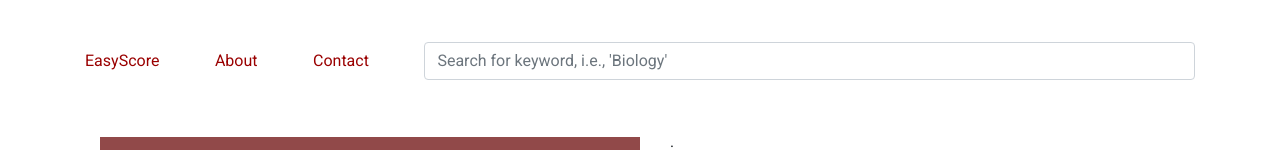
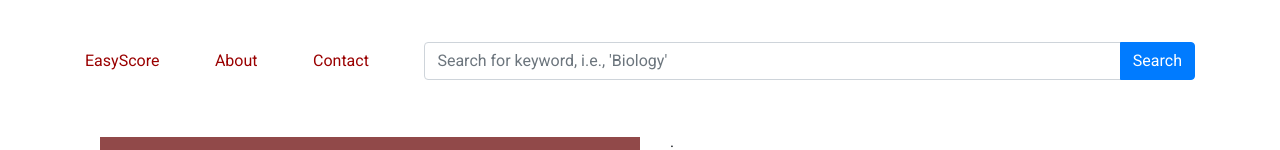
Before and after one commit to s-munro/easyscore, a React (Create React App) app in the folder the-easy-score/: page /courses/1 in a window 1280 px wide. Shown: the top 150 px of the page. Built offline with nearby package versions, Linux system fonts and the light colour scheme; no server answers.

Commit message:
coursepage navbar wrapped in form

```diff
--- a/the-easy-score/src/components/FilterSelect.js
+++ b/the-easy-score/src/components/FilterSelect.js
@@ -1,10 +1,5 @@
 import React from "react";
 import { FormControl } from "react-bootstrap";
-
-// Sheena,
-// React boostrap FormControl documentation below, covers styling I think:
-// https://react-bootstrap.github.io/components/forms/
-// the documentation is fucking massive
 
 const FilterSelect = ({
   selectValues,
--- /dev/null
+++ b/the-easy-score/src/components/SearchForm.js
@@ -0,0 +1,152 @@
+import React, { useEffect } from "react";
+import { useHistory } from "react-router-dom";
+import { connect } from "react-redux";
+import {
+  setKeywordFilterValue,
+  setLevelFilterValue,
+  setRequirementsFilterValue,
+  setCreditsFilterValue,
+  setTimeFilterValue,
+  resetFilterValues,
+} from "../actions";
+
+import {
+  requirementsValues,
+  courseLevelValues,
+  creditHoursValues,
+  timeofDayValues,
+} from "../data/FilterSelectsData.js";
+
+import { FormControl, Button, InputGroup } from "react-bootstrap";
+import FilterSelect from "./FilterSelect";
+
+import "../screens/home/home.css";
+
+const SearchForm = (props) => {
+  const history = useHistory();
+  const { formType } = props;
+
+  useEffect(() => {
+    props.resetFilterValues();
+    // const placeholderValues = [
+    //   "Search for keyword, i.e., 'Biology'",
+    //   "Search for keyword, i.e., 'Chem 117",
+    // ];
+    // let i = 0;
+    // setInterval(() => {
+    //   document.getElementById("searchForm").placeholder = placeholderValues[i];
+    //   i = (i + 1) % placeholderValues.length;
+    // }, 2000);
+  }, []);
+
+  const handleChange = (e) => {
+    if (e.target.name === "keyword") {
+      props.setKeywordFilterValue(e.target.value);
+    } else if (e.target.name === "courseLevel") {
+      props.setLevelFilterValue(e.target.value);
+    } else if (e.target.name === "creditHours") {
+      props.setCreditsFilterValue(e.target.value);
+    } else if (e.target.name === "timeofDay") {
+      props.setTimeFilterValue(e.target.value);
+    } else if (e.target.name === "requirements") {
+      props.setRequirementsFilterValue(e.target.value);
+    } else {
+    }
+  };
+
+  const handleSubmit = (e) => {
+    e.preventDefault();
+    const newUrl = `'keyword'=_'${props.filters.keyword.value}'&_'requirement'=_'${props.filters.requirements.value}'&_'level'=_'${props.filters.courseLevel.value}'&_'credit'=_'${props.filters.creditHours.value}'&_'timing'=_'${props.filters.timeofDay.value}'&_'next_sem'=_''&_'days'=_[]`;
+
+    history.push(`/search/${newUrl}`);
+  };
+
+  if (formType !== "nav") {
+    return (
+      <div className="home-form-container w-100">
+        <form onSubmit={handleSubmit}>
+          <InputGroup>
+            <FormControl
+              value={props.filters.keyword.value}
+              onChange={handleChange}
+              placeholder="Search for keyword, i.e., 'Biology'"
+              name="keyword"
+              id="searchForm"
+            />
+            <InputGroup.Append>
+              <Button type="submit" onSubmit={handleSubmit} id="basic-addon2">
+                Search
+              </Button>
+            </InputGroup.Append>
+          </InputGroup>
+          <div className="filters-container w-100 d-flex justify-content-between align-items-center mt-3">
+            <FilterSelect
+              className="homePageFilter"
+              select_id={"courseLevel"}
+              handleSelectChange={handleChange}
+              selectValues={courseLevelValues}
+            />
+            <FilterSelect
+              className="homePageFilter"
+              select_id={"creditHours"}
+              handleSelectChange={handleChange}
+              selectValues={creditHoursValues}
+            />
+            <FilterSelect
+              className="homePageFilter"
+              select_id={"requirements"}
+              handleSelectChange={handleChange}
+              selectValues={requirementsValues}
+            />
+            <FilterSelect
+              className="homePageFilter"
+              select_id={"timeofDay"}
+              handleSelectChange={handleChange}
+              selectValues={timeofDayValues}
+            />
+          </div>
+        </form>
+      </div>
+    );
+  }
+
+  if (formType === "nav") {
+    return (
+      <div className="w-100">
+        <form onSubmit={handleSubmit}>
+          <InputGroup>
+            <FormControl
+              value={props.filters.keyword.value}
+              onChange={handleChange}
+              placeholder="Search for keyword, i.e., 'Biology'"
+              name="keyword"
+              id="searchForm"
+            />
+            <InputGroup.Append>
+              <Button type="submit" onSubmit={handleSubmit} id="basic-addon2">
+                Search
+              </Button>
+            </InputGroup.Append>
+          </InputGroup>
+        </form>
+      </div>
+    );
+  }
+};
+
+const mapStateToProps = (state) => {
+  return {
+    isLoading: state.isLoading,
+    courses: state.courses,
+    filters: state.filters,
+  };
+};
+
+export default connect(mapStateToProps, {
+  setKeywordFilterValue,
+  setLevelFilterValue,
+  setRequirementsFilterValue,
+  setCreditsFilterValue,
+  setTimeFilterValue,
+  resetFilterValues,
+})(SearchForm);
--- a/the-easy-score/src/navbar/Nav.js
+++ b/the-easy-score/src/navbar/Nav.js
@@ -9,11 +9,12 @@ import {
   setRequirementsFilterValue,
 } from "../actions/index";
 
-import { FormControl } from "react-bootstrap";
+import SearchForm from "../components/SearchForm";
+// import { InputGroup, Button, FormControl } from "react-bootstrap";
 import "../App.css";
 
 const Nav = (props) => {
-  const { history } = useHistory();
+  const history = useHistory();
 
   const handleChange = (e) => {
     if (e.target.name === "keyword") {
@@ -32,6 +33,7 @@ const Nav = (props) => {
 
   const handleSubmit = (e) => {
     e.preventDefault();
+    console.log("click!!!");
     const newUrl = `'keyword'=_'${props.filters.keyword.value}'&_'requirement'=_'${props.filters.requirements.value}'&_'level'=_'${props.filters.courseLevel.value}'&_'credit'=_'${props.filters.creditHours.value}'&_'timing'=_'${props.filters.timeofDay.value}'&_'next_sem'=_''&_'days'=_[]`;
 
     history.push(`/search/${newUrl}`);
@@ -74,14 +76,21 @@ const Nav = (props) => {
         <Link to="/contact">
           <div>Contact</div>
         </Link>
+        <SearchForm formType={"nav"} />
+        {/* <InputGroup>
           <FormControl
             value={props.filters.keyword.value}
             onChange={handleChange}
             onSubmit={handleSubmit}
             placeholder="Search for keyword, i.e., 'Biology'"
             name="keyword"
-          id="searchForm"
           />
+          <InputGroup.Append>
+            <Button type="submit" onSubmit={handleSubmit} id="basic-addon2">
+              Search
+            </Button>
+          </InputGroup.Append>
+        </InputGroup> */}
       </nav>
     );
   }
--- a/the-easy-score/src/screens/coursepage/components/GradeDistChart.js
+++ b/the-easy-score/src/screens/coursepage/components/GradeDistChart.js
@@ -17,8 +17,8 @@ const GradeDistChart = ({ average_grades }) => {
             average_grades[2],
             average_grades[3],
           ],
-          backgroundColor: ["#9a0000", "#9a0000", "#9a0000", "#9a0000"],
-          borderColor: ["#9a0000", "#9a0000", "#9a0000", "#9a0000"],
+          backgroundColor: ["#914949", "#914949", "#914949", "#914949"],
+          borderColor: ["#914949", "#914949", "#914949", "#914949"],
           borderWidth: 1,
         },
       ],
--- a/the-easy-score/src/screens/home/Home.js
+++ b/the-easy-score/src/screens/home/Home.js
@@ -3,8 +3,7 @@ import React, { useEffect } from "react";
 import { connect } from "react-redux";
 import { setNavStyle } from "../../actions/index";
 
-import SearchForm from "./components/SearchForm";
-import Nav from "../../navbar/Nav";
+import SearchForm from "../../components/SearchForm";
 import "./home.css";
 
 const Home = (props) => {
@@ -21,7 +20,7 @@ const Home = (props) => {
             <span className="scoreLogo">Score</span>
           </h1>
         </div>
-        <SearchForm button={true} filters={true} />
+        <SearchForm nav={false} />
       </main>
     </div>
   );
--- a/the-easy-score/src/screens/home/components/SearchForm.js
+++ /dev/null
@@ -1,126 +0,0 @@
-import React, { useEffect } from "react";
-import { useHistory } from "react-router-dom";
-import { connect } from "react-redux";
-import {
-  setKeywordFilterValue,
-  setLevelFilterValue,
-  setRequirementsFilterValue,
-  setCreditsFilterValue,
-  setTimeFilterValue,
-  resetFilterValues,
-} from "../../../actions/index";
-
-import {
-  requirementsValues,
-  courseLevelValues,
-  creditHoursValues,
-  timeofDayValues,
-} from "../../../data/FilterSelectsData";
-
-import { FormControl, Button, InputGroup } from "react-bootstrap";
-import FilterSelect from "../../../components/FilterSelect";
-
-import "../home.css";
-
-const SearchForm = (props, { push }) => {
-  const history = useHistory();
-
-  useEffect(() => {
-    props.resetFilterValues();
-    // const placeholderValues = [
-    //   "Search for keyword, i.e., 'Biology'",
-    //   "Search for keyword, i.e., 'Chem 117",
-    // ];
-    // let i = 0;
-    // setInterval(() => {
-    //   document.getElementById("searchForm").placeholder = placeholderValues[i];
-    //   i = (i + 1) % placeholderValues.length;
-    // }, 2000);
-  }, []);
-
-  const handleChange = (e) => {
-    if (e.target.name === "keyword") {
-      props.setKeywordFilterValue(e.target.value);
-    } else if (e.target.name === "courseLevel") {
-      props.setLevelFilterValue(e.target.value);
-    } else if (e.target.name === "creditHours") {
-      props.setCreditsFilterValue(e.target.value);
-    } else if (e.target.name === "timeofDay") {
-      props.setTimeFilterValue(e.target.value);
-    } else if (e.target.name === "requirements") {
-      props.setRequirementsFilterValue(e.target.value);
-    } else {
-    }
-  };
-
-  const handleSubmit = (e) => {
-    e.preventDefault();
-    const newUrl = `'keyword'=_'${props.filters.keyword.value}'&_'requirement'=_'${props.filters.requirements.value}'&_'level'=_'${props.filters.courseLevel.value}'&_'credit'=_'${props.filters.creditHours.value}'&_'timing'=_'${props.filters.timeofDay.value}'&_'next_sem'=_''&_'days'=_[]`;
-
-    history.push(`/search/${newUrl}`);
-  };
-
-  return (
-    <div className="home-form-container w-100">
-      <form onSubmit={handleSubmit}>
-        <InputGroup>
-          <FormControl
-            value={props.filters.keyword.value}
-            onChange={handleChange}
-            placeholder="Search for keyword, i.e., 'Biology'"
-            name="keyword"
-            id="searchForm"
-          />
-          <InputGroup.Append>
-            <Button type="submit" onSubmit={handleSubmit} id="basic-addon2">
-              Search
-            </Button>
-          </InputGroup.Append>
-        </InputGroup>
-        <div className="filters-container w-100 d-flex justify-content-between align-items-center mt-3">
-          <FilterSelect
-            className="homePageFilter"
-            select_id={"courseLevel"}
-            handleSelectChange={handleChange}
-            selectValues={courseLevelValues}
-          />
-          <FilterSelect
-            className="homePageFilter"
-            select_id={"creditHours"}
-            handleSelectChange={handleChange}
-            selectValues={creditHoursValues}
-          />
-          <FilterSelect
-            className="homePageFilter"
-            select_id={"requirements"}
-            handleSelectChange={handleChange}
-            selectValues={requirementsValues}
-          />
-          <FilterSelect
-            className="homePageFilter"
-            select_id={"timeofDay"}
-            handleSelectChange={handleChange}
-            selectValues={timeofDayValues}
-          />
-        </div>
-      </form>
-    </div>
-  );
-};
-
-const mapStateToProps = (state) => {
-  return {
-    isLoading: state.isLoading,
-    courses: state.courses,
-    filters: state.filters,
-  };
-};
-
-export default connect(mapStateToProps, {
-  setKeywordFilterValue,
-  setLevelFilterValue,
-  setRequirementsFilterValue,
-  setCreditsFilterValue,
-  setTimeFilterValue,
-  resetFilterValues,
-})(SearchForm);
```
Also changed, not shown: the-easy-score/src/screens/coursepage/Course.js (+6 -4 lines), the-easy-score/src/screens/coursepage/components/Header.js (+0 -14 lines), the-easy-score/src/screens/coursepage/components/ScoreDoughnut.js (+4 -4 lines), the-easy-score/src/screens/searchresults/Results.js (+3 -4 lines). Lines whose indentation alone changed are shown as unchanged.
